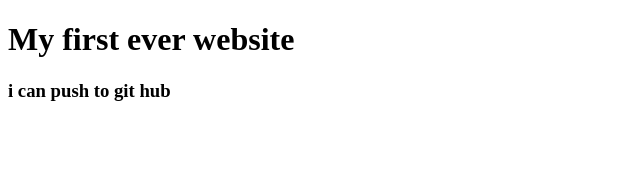
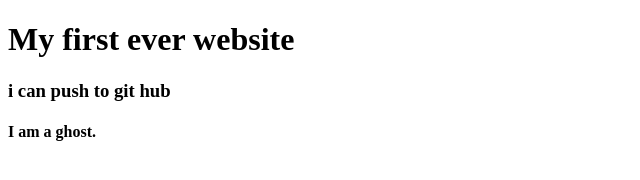
Before and after one commit to Tansimrinky/My-first-website, a plain HTML site: page index.html in a window 1280 px wide. Shown: the whole page, without its empty margins (0-640 px from the left). Drawn offline with Linux system fonts and the light colour scheme.

Commit message:
<h4>I am a ghost.</h4>

```diff
--- a/index.html
+++ b/index.html
@@ -9,5 +9,6 @@
 <body>
     <h1>My first ever website</h1>
     <h3>i can push to git hub</h3>
+    <h4>I am a ghost.</h4>
 </body>
 </html>
```
